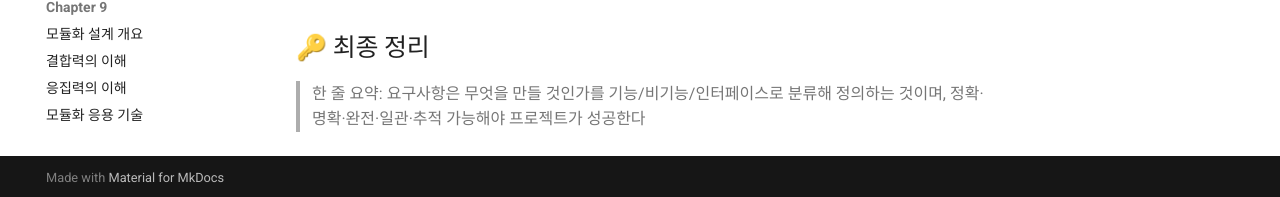
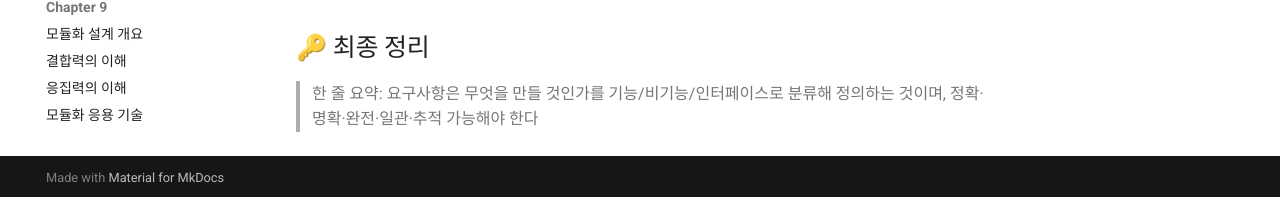
Before and after one commit to CokaNuri/CSBE, an MkDocs documentation site: the page built from docs/software-engineering/Chapter 7/01 요구사항 개요.md, in a window 1280 px wide and 900 px high, scrolled down 1781 px. Shown: the part 700-897 px from the top of the window. Built offline with MkDocs 1.6.1 and Material for MkDocs 9.7.7, drawn with Linux system fonts in a browser that asks for light colours; some of the changed text lies outside the part shown.

Commit message:
01 수정

```diff
--- a/docs/software-engineering/Chapter 7/01 요구사항 개요.md
+++ b/docs/software-engineering/Chapter 7/01 요구사항 개요.md
@@ -71,11 +71,11 @@
 
 <details><summary>정확성과 완전성이 뭐가 다른가?</summary>
 
-- 정확성: 정의서에 쓰인 각 요구사항이 실제 사용자의 요구를 올바르게 반영하는가
+- 정확성: 정의서에 쓰인 각 요구사항이 실제 사용자의 요구를 올바르게 반영하는가 <br>
 - 완전성: 있어야 할 요구사항이 빠짐없이 모두 포함되어 있는가
 
 </details>
 
 ## 🔑 최종 정리
 
-> 한 줄 요약: 요구사항은 무엇을 만들 것인가를 기능/비기능/인터페이스로 분류해 정의하는 것이며, 정확·명확·완전·일관·추적 가능해야 프로젝트가 성공한다
+> 한 줄 요약: 요구사항은 무엇을 만들 것인가를 기능/비기능/인터페이스로 분류해 정의하는 것이며, 정확·명확·완전·일관·추적 가능해야 한다
```
